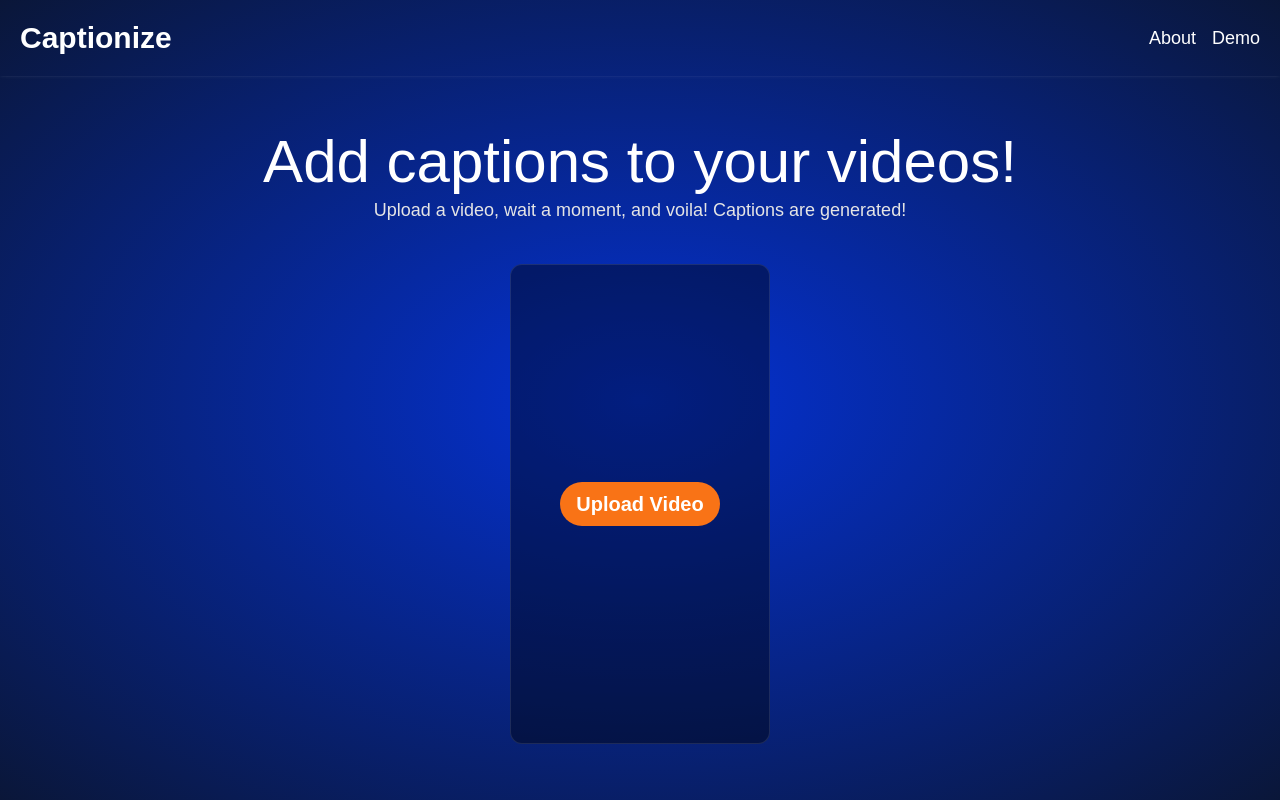
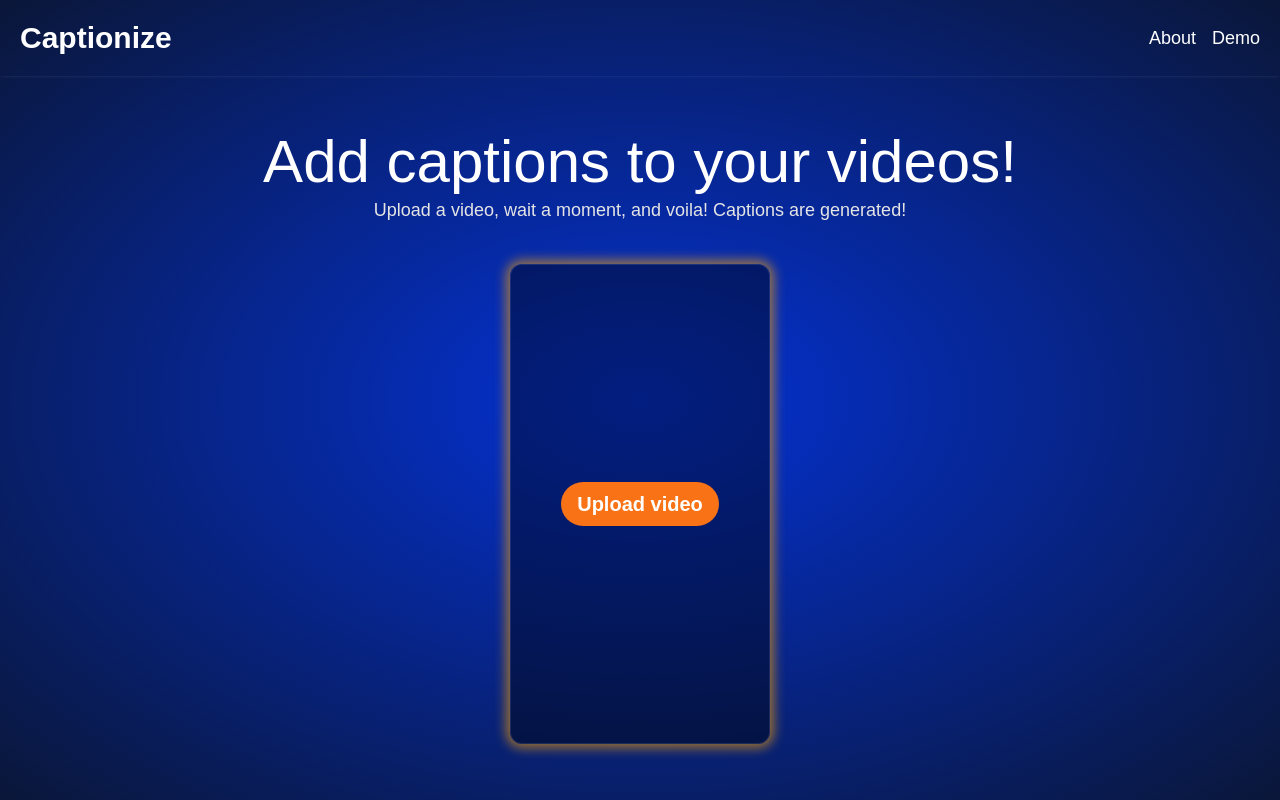
Before and after one commit to brianmstricker/caption-generator, a Vue app in the folder client/: page / in a window 1280 px wide. Built offline with nearby package versions, Linux system fonts and the light colour scheme; some icons are missing.

Commit message:
up: uploadcard style, isuploading/uploadedfile state

```diff
--- a/client/src/components/home/UploadCard.vue
+++ b/client/src/components/home/UploadCard.vue
@@ -1,8 +1,14 @@
 <script lang="ts" setup>
+import { ref } from "vue";
+
+const isUploading = ref(false);
+const uploadedFile = ref(null);
 const uploadVideo = async (e: Event) => {
  try {
   const file = (e.target as HTMLInputElement).files?.[0];
   if (!file) return;
+  isUploading.value = true;
+  uploadedFile.value = null;
   const formData = new FormData();
   formData.append("video", file);
   const res = await fetch("http://localhost:3000/upload", {
@@ -10,6 +16,8 @@ const uploadVideo = async (e: Event) => {
    body: formData,
   });
   const data = await res.json();
+  isUploading.value = false;
+  uploadedFile.value = data;
   console.log(data);
  } catch (error) {
   console.error(error);
@@ -21,7 +29,7 @@ const uploadVideo = async (e: Event) => {
 <template>
  <div class="slide">
   <div
-   class="h-[50vh] sm:h-[60vh] min-h-[400px] w-[180px] md:w-[260px] bg-black/40 rounded-xl flex items-center justify-center overflow-hidden border border-white/10 transition-all duration-200"
+   class="h-[50vh] sm:h-[60vh] min-h-[400px] w-[180px] md:w-[260px] bg-black/40 rounded-xl flex items-center justify-center overflow-hidden border border-white/10 transition-all duration-200 [boxShadow:0_0_12px_4px_rgba(255,165,0,0.60)]"
    id="upload-card"
   >
    <label
@@ -29,10 +37,24 @@ const uploadVideo = async (e: Event) => {
     id="upload-card-button"
     aria-label="Upload video"
     for="upload-card-input"
+    tabindex="0"
+    onkeydown="
+    if(!$event) return;
+    if($event.key === 'Enter') $refs.fileInput.click()"
    >
-    Upload Video
+    <span v-if="isUploading">Uploading...</span>
+    <span v-else-if="uploadedFile">Uploaded</span>
+    <span v-else>Upload video</span>
    </label>
-   <input type="file" class="hidden" id="upload-card-input" accept="video/*" @change="uploadVideo" />
+   <input
+    type="file"
+    class="hidden"
+    id="upload-card-input"
+    accept="video/*"
+    @change="uploadVideo"
+    ref="fileInput"
+    :disabled="isUploading || !!uploadedFile"
+   />
   </div>
  </div>
 </template>
--- a/client/src/style.css
+++ b/client/src/style.css
@@ -32,9 +32,9 @@ button:focus-visible {
  @apply outline-white outline outline-1;
 }
 
-#upload-card:has(#upload-card-button:hover) {
+/* #upload-card:has(#upload-card-button:hover) {
  animation: glow 2s infinite alternate 10ms;
-}
+} */
 
 @keyframes glow {
  0% {
```
